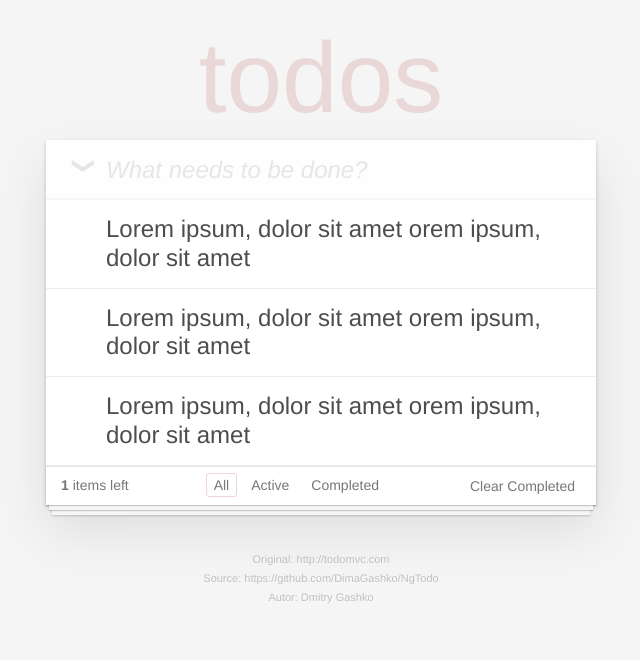
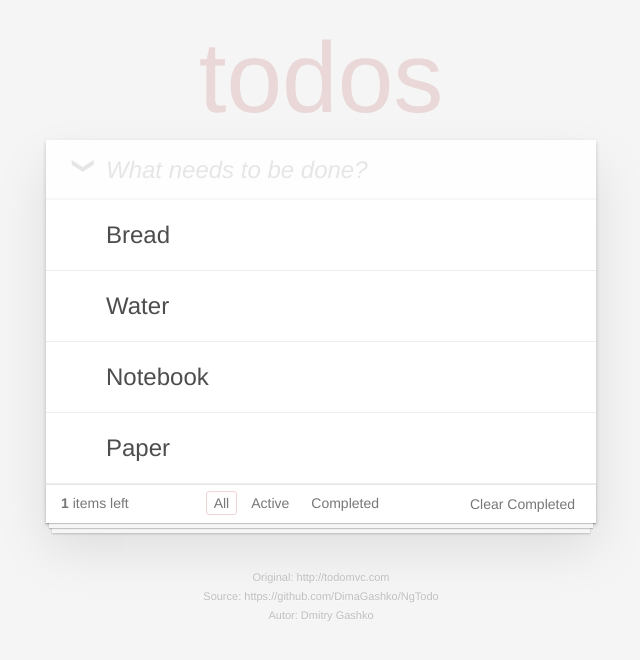
Before and after one commit to DimaGashko/NgTodo, an Angular app: page / in a window 1280 px wide. Shown: the top 660 px of the page, without its empty margins (319-959 px from the left). Built offline with nearby package versions, Linux system fonts and the light colour scheme.

Commit message:
printTodos

```diff
--- a/src/app/list/list.component.html
+++ b/src/app/list/list.component.html
@@ -1,6 +1,4 @@
 
 <div class="todos">
-  <ng-todo__todo></ng-todo__todo>
-  <ng-todo__todo></ng-todo__todo>
-  <ng-todo__todo></ng-todo__todo>
+  <ng-todo__todo *ngFor="let todo of todos" [todo]="todo"></ng-todo__todo>
 </div>
--- a/src/app/list/list.component.ts
+++ b/src/app/list/list.component.ts
@@ -1,6 +1,7 @@
 import { Component, OnInit } from '@angular/core';
 
 import { TodoService } from '../todo.service';
+import { Todo } from '../todo';
 
 @Component({
   selector: 'ng-todo__list',
@@ -8,12 +9,14 @@ import { TodoService } from '../todo.service';
   styleUrls: ['./list.component.sass']
 })
 export class ListComponent implements OnInit {
+  todos: Todo[] = [];
 
   constructor(private todoService: TodoService) {
 
   }
 
   ngOnInit() {
+    this.todos = this.todoService.getTodos();
   }
 
 }
--- a/src/app/todo/todo.component.html
+++ b/src/app/todo/todo.component.html
@@ -1,10 +1,10 @@
 
 <div class="todo__complete todo__part">
   <label class="style-checkbox">
-    <input type="checkbox"/><span></span>
+    <input type="checkbox" [checked]="todo.complete"/><span></span>
   </label>
 </div>
-<div class="todo__content todo__part">Lorem ipsum, dolor sit amet orem ipsum, dolor sit amet </div>
+<div class="todo__content todo__part">{{todo.content}}</div>
 <input class="todo__edit todo__part"/>
 <div class="todo__controls todo__part">
   <button class="todo__delete">×</button>
--- a/src/app/todo/todo.component.ts
+++ b/src/app/todo/todo.component.ts
@@ -1,4 +1,6 @@
-import { Component, OnInit } from "@angular/core";
+import { Component, OnInit, Input } from "@angular/core";
+
+import { Todo } from '../todo'
 
 @Component({
    selector: 'ng-todo__todo',
@@ -7,6 +9,8 @@ import { Component, OnInit } from "@angular/core";
    host: {'class': 'todo'}
 })
 export class TodoComponent implements OnInit {
+   @Input() todo: Todo;
+
    ngOnInit() {
 
    }
```
Also changed, not shown: 2 other files (tests, documents, lock files or other folders).
